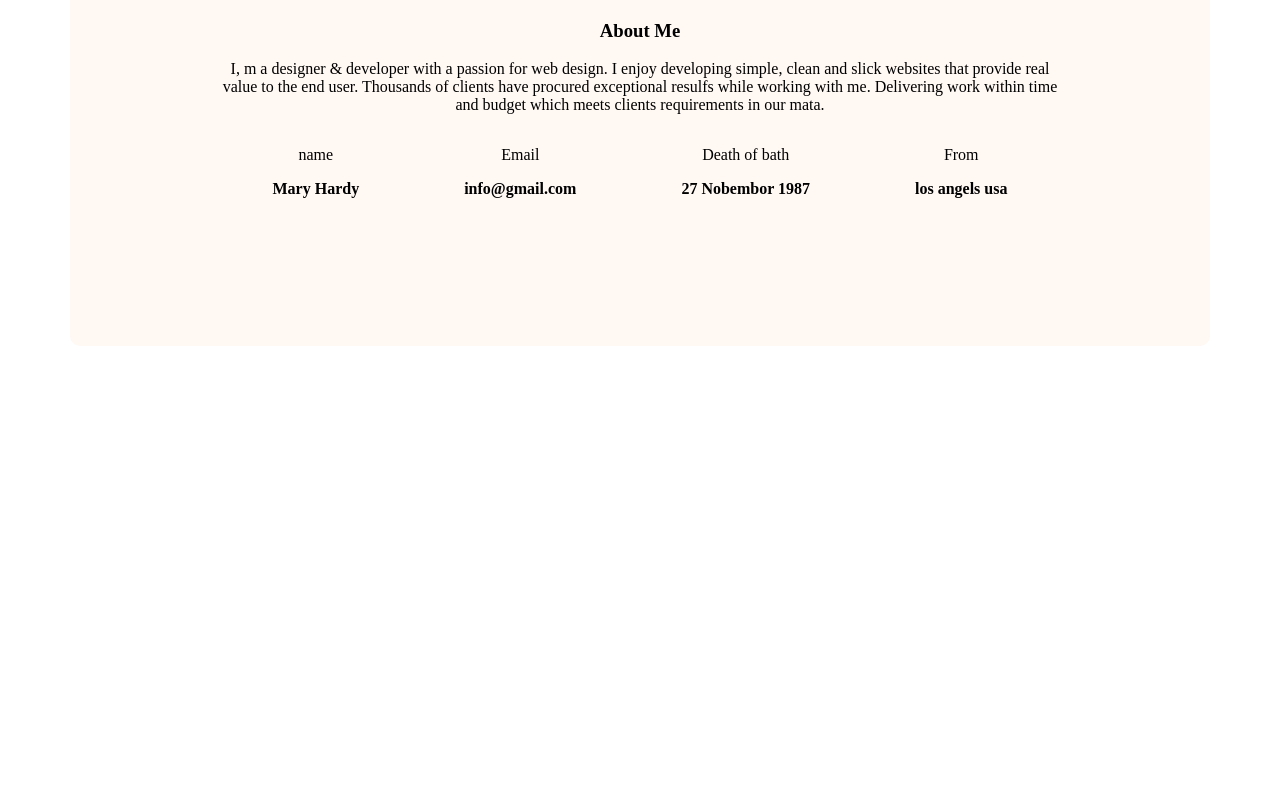
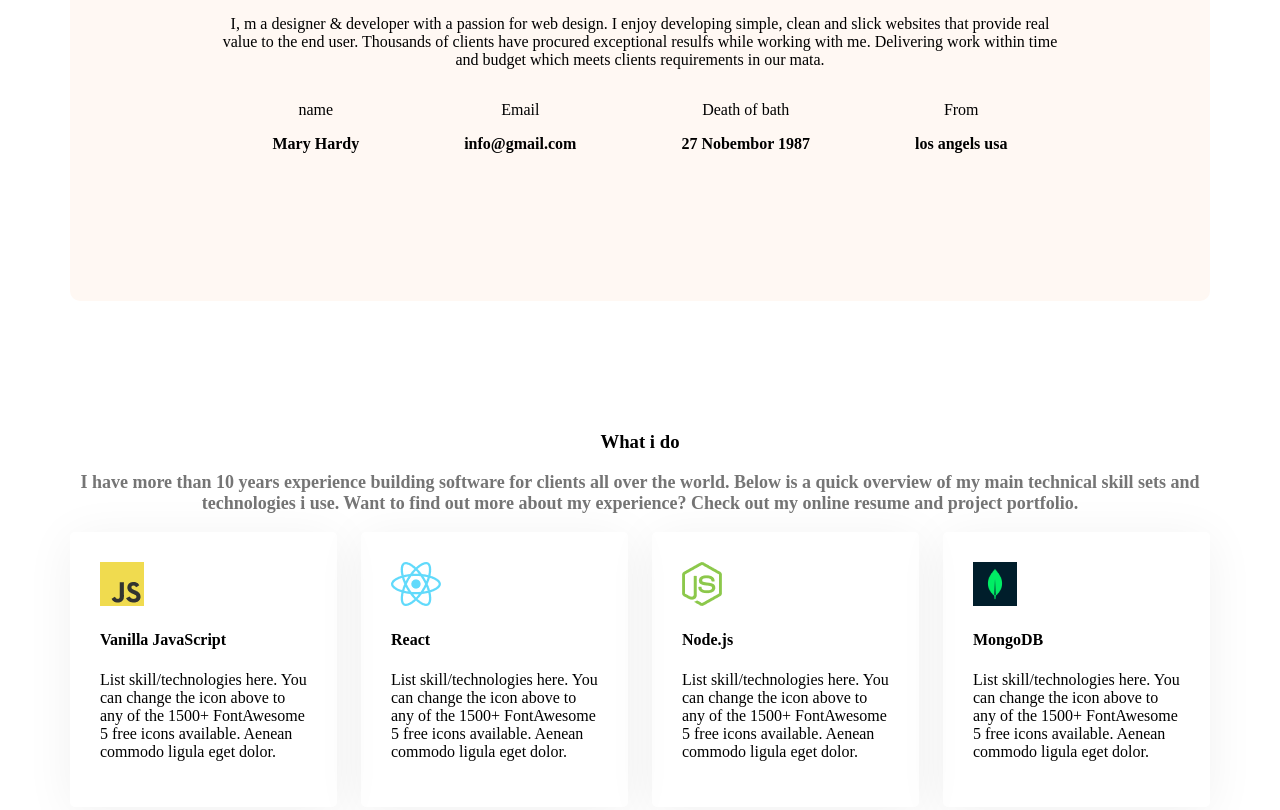
Before and after one commit to mhk432/web-dev-portfolio, a plain HTML site: page index.html in a window 1280 px wide. Shown: the part 1085-1895 px from the top of the page. Before the commit the page ends 1439 px from the top, so only its background shows below. Drawn offline with Linux system fonts and the light colour scheme.

Commit message:
added an icon index.html

```diff
--- a/index.html
+++ b/index.html
@@ -34,6 +34,7 @@
     </header>
     <main class="main">
 <section class="about secondary-bg">
+
     <h3 class="section-title">About Me</h3>
     <p class=" .section-description">I, m a designer & developer with a passion for web design. I enjoy developing simple, clean and slick websites that provide real value to the end user. Thousands of clients have procured exceptional resulfs while working with me. Delivering work within time and budget which meets clients requirements in our mata.</p>
     <div class="about-items">
@@ -58,7 +59,37 @@
 
 
     </div>
+
 </section>
+<!-- what i do section star -->
+ <section class="skills">
+
+    <h3 class="section-title text-center">What i do</h3>
+<p class="section-description text-center">I have more than 10 years experience building software for clients all over the world. Below is a quick overview of my main technical skill sets and technologies i use. Want to find out more about my experience? Check out my online resume and project portfolio.</p>
+<div class="skills-containar">
+    <div class="skill">
+        <img src="images/icons/js.png" alt="">
+        <h4 class="skill-title">Vanilla JavaScript</h4>
+        <p class="skill-descripton">List skill/technologies here. You can change the icon above to any of the 1500+ FontAwesome 5 free icons available. Aenean commodo ligula eget dolor.</p>
+    </div>
+    <div class="skill">
+        <img src="images/icons/react.png" alt="">
+        <h4 class="skill-title">React</h4>
+        <p class="skill-descripton">List skill/technologies here. You can change the icon above to any of the 1500+ FontAwesome 5 free icons available. Aenean commodo ligula eget dolor.</p>
+    </div>
+    <div class="skill">
+        <img src="images/icons/nodejs.png" alt="">
+        <h4 class="skill-title">Node.js</h4>
+        <p class="skill-descripton">List skill/technologies here. You can change the icon above to any of the 1500+ FontAwesome 5 free icons available. Aenean commodo ligula eget dolor.</p>
+    </div>
+    <div class="skill">
+        <img src="images/icons/mongo.png" alt="">
+        <h4 class="skill-title">MongoDB</h4>
+        <p class="skill-descripton">List skill/technologies here. You can change the icon above to any of the 1500+ FontAwesome 5 free icons available. Aenean commodo ligula eget dolor.</p>
+    </div>
+
+</div>
+ </section>
     </main>
     <footer>
 
--- a/style/porfolio.css
+++ b/style/porfolio.css
@@ -62,6 +62,7 @@ nav ul{
 .nav-title{
     font-weight: 800px;
     font-size: 45px;
+    margin-bottom: 0px;
 
 }
 nav ul li{
@@ -106,12 +107,15 @@ font-size: 85px;
     margin: 0 auto;
 }
 
+.main section{
+    margin-top: 130px;
+    margin-bottom: 130px;
+}
 /* about style */
 .about{
     border-radius: 10px;
     padding: 130px 150px;
     text-align: center;
-    margin-top: 130px;
     /* display: flex; */
 
 }
@@ -122,7 +126,27 @@ font-size: 85px;
     /* text-align: center; */
     justify-content: space-around;
     margin-bottom: 2px;
+    /* border: 122px 155px 140px 156px; */
 }
 .item-descripton{
     font-weight: 600;
 }
+/* what ido style */
+.text-center{
+    text-align: center;
+    font-weight: bold;
+
+}
+/* skills-containar" */
+.skills-containar{
+    display: flex;
+    /* justify-content: space-around; */
+    gap: 24px;
+
+
+}
+.skill{
+    padding: 30px;
+    box-shadow: 0px 6px 50px 0px rgba(0, 0, 0, 0.06);
+    border-radius: 5px;
+}
```
